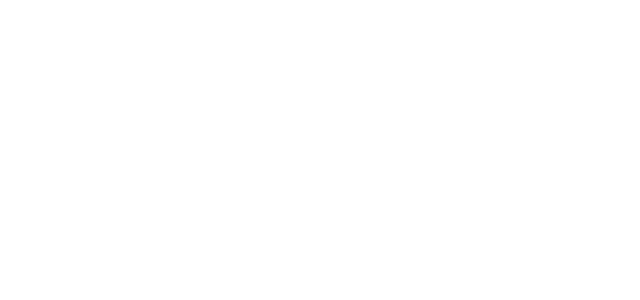
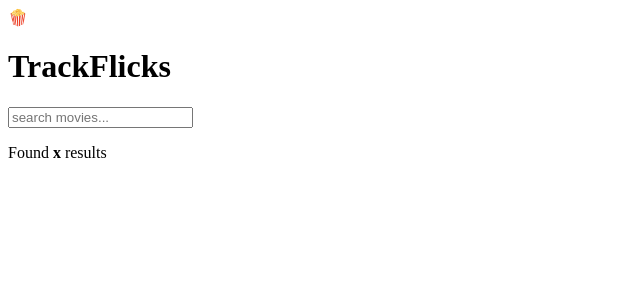
Before and after one commit to Manish10022001/TrackFlicks-React, a React (Vite) app: page / in a window 1280 px wide. Shown: the top 300 px of the page, without its empty margins (0-640 px from the left). Built offline with nearby package versions, Linux system fonts and the light colour scheme.

Commit message:
added logo and input box

```diff
--- a/src/App.jsx
+++ b/src/App.jsx
@@ -1,4 +1,26 @@
-
+import { useState } from "react";
 export default function App() {
-  return
+  const [query, setQuery] = useState("");
+  return (
+    <>
+      <div>
+        <div className="nav-bar">
+          <div className="logo">
+            <span role="img">🍿</span>
+            <h1>TrackFlicks</h1>
+          </div>
+          <input
+            className="search"
+            type="text"
+            placeholder="search movies..."
+            value={query}
+            onChange={(e) => setQuery(e.target.value)}
+          />
+          <p className="num-results">
+            Found <strong>x</strong> results
+          </p>
+        </div>
+      </div>
+    </>
+  );
 }
```
